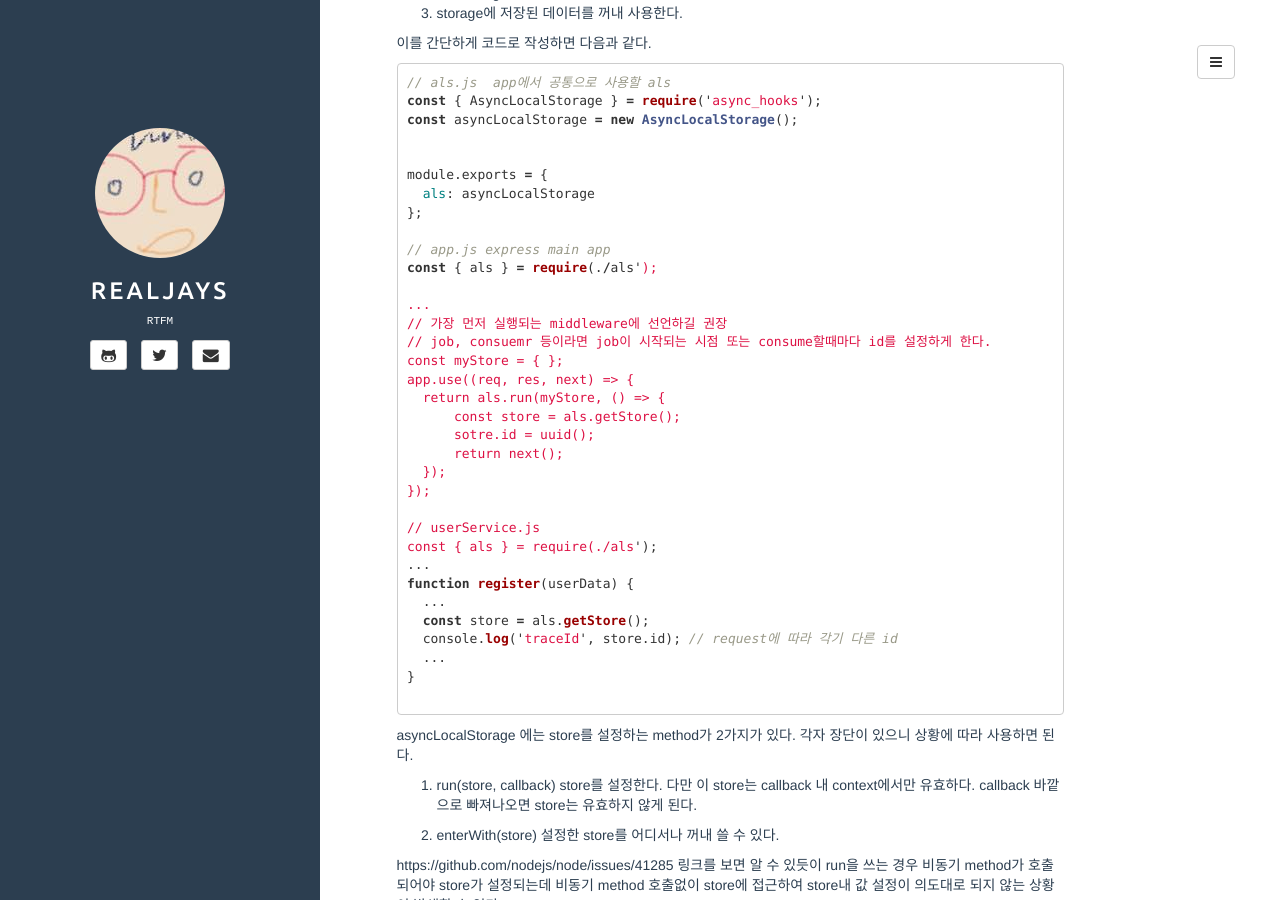
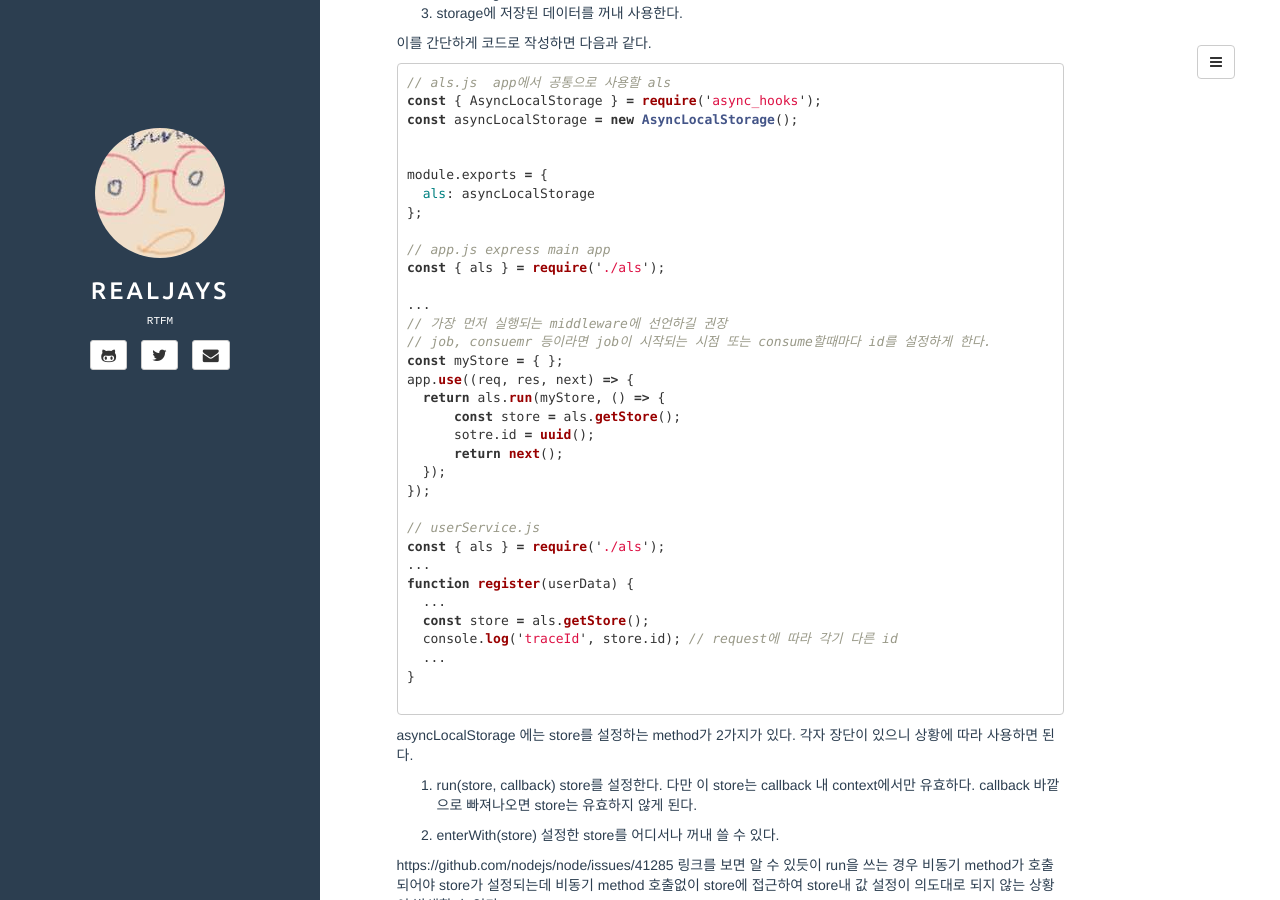
Before and after one commit to jays1204/jays1204.github.io, a Jekyll site: the page built from _posts/2022-03-09-nodejs-trace.markdown, in a window 1280 px wide and 900 px high, scrolled down 976 px. Built offline with Jekyll 4.4.1, drawn with Linux system fonts in a browser that asks for light colours; comment, search, counter and statistics services are not loaded.

Commit message:
오타 수정

```diff
--- a/_posts/2022-03-09-nodejs-trace.markdown
+++ b/_posts/2022-03-09-nodejs-trace.markdown
@@ -57,7 +57,7 @@ module.exports = {
 };
 
 // app.js express main app
-const { als } = require(./als');
+const { als } = require('./als');
 
 ...
 // 가장 먼저 실행되는 middleware에 선언하길 권장
@@ -72,7 +72,7 @@ app.use((req, res, next) => {
 });
 
 // userService.js
-const { als } = require(./als');
+const { als } = require('./als');
 ...
 function register(userData) {
   ...
```
